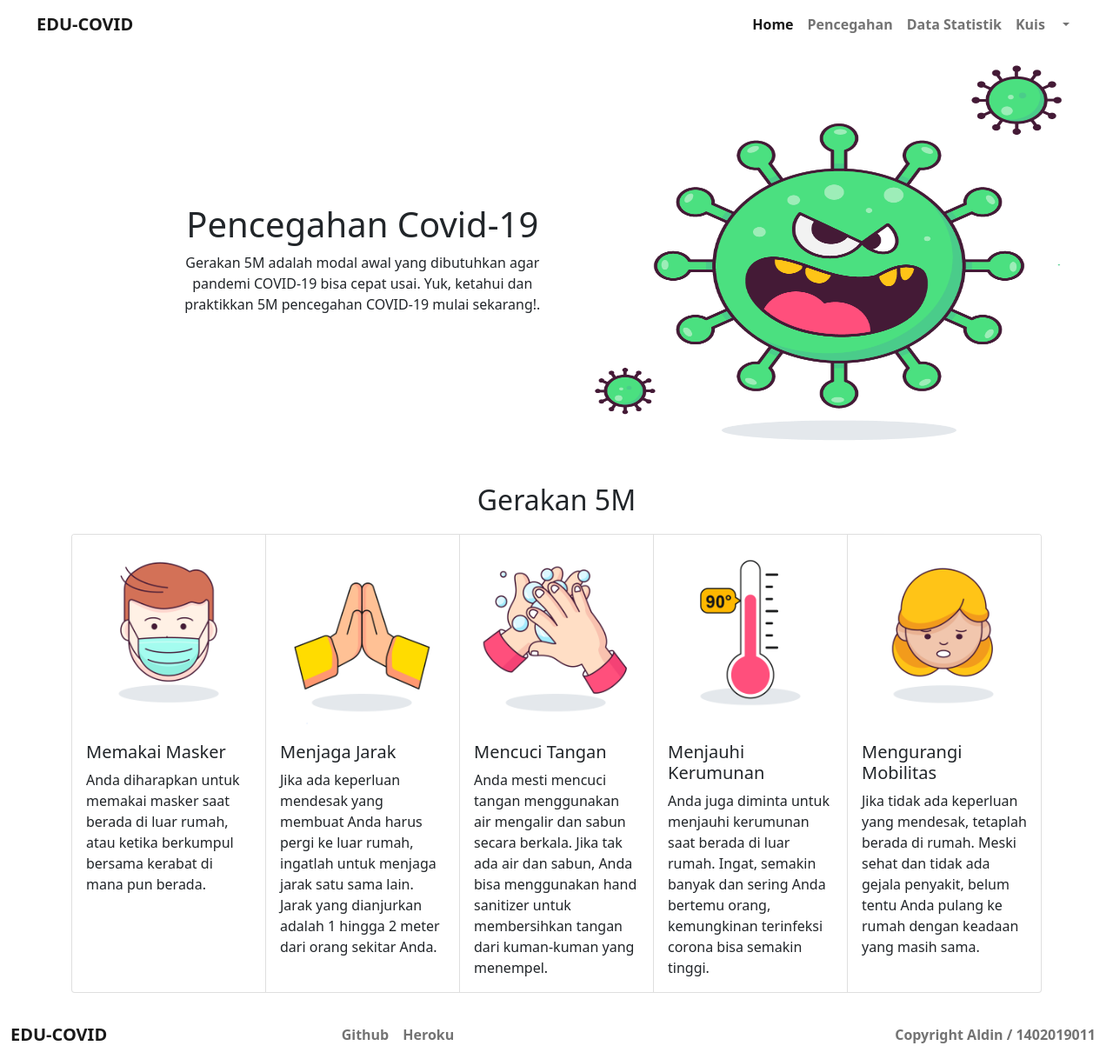
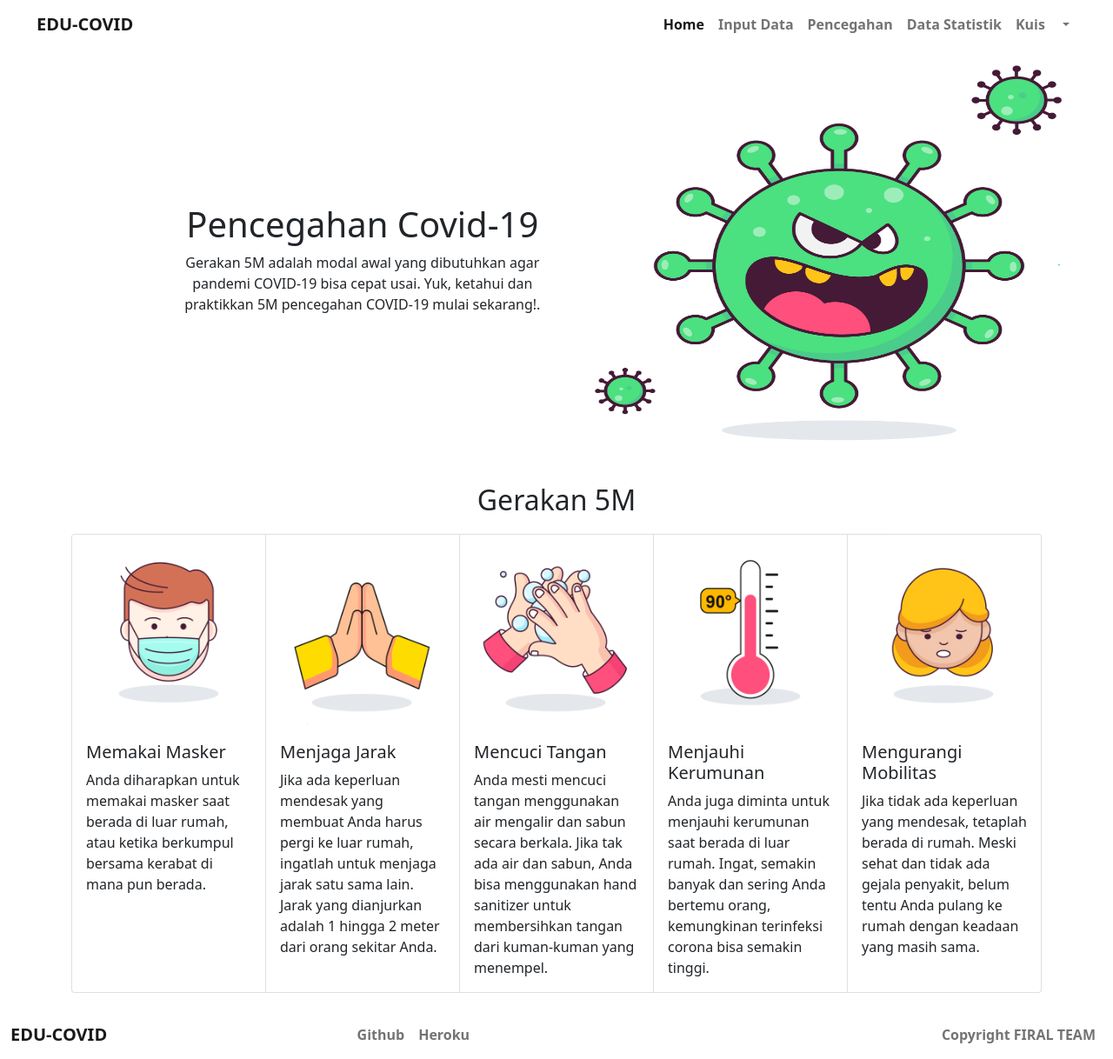
Before and after one commit to dinoproject/dpw, a PHP site: page /pencegahan.php in a window 1280 px wide. Shown: the whole page at 87% size. Run offline with PHP 8.4, Linux system fonts and the light colour scheme; the visitor is signed in with stand-in values (Sample User, id 1); data comes from the database, SQL or seed files in the repository; data that the repository does not hold is empty.

Commit message:
Update pencegahan.php

```diff
--- a/pencegahan.php
+++ b/pencegahan.php
@@ -39,6 +39,9 @@
                     <ul class="navbar-nav ms-auto">
                       <li class="nav-item">
                         <a class="nav-link active" aria-current="page" href="index.php">Home</a>
+                    </li>
+                    <li class="nav-item">
+                        <a class="nav-link" href="input_covid.php">Input Data</a>
                     </li>
                     <li class="nav-item">
                         <a class="nav-link" href="pencegahan.php">Pencegahan</a>
@@ -147,7 +150,7 @@
                 </div>
 
                 <div class="navbar-nav ms-auto">
-                    <a class="nav-link" aria-current="page" href="#">Copyright Aldin / 1402019011</a>
+                    <a class="nav-link" aria-current="page" href="#">Copyright FIRAL TEAM</a>
                 </div>
             </div>
         </nav>
```
